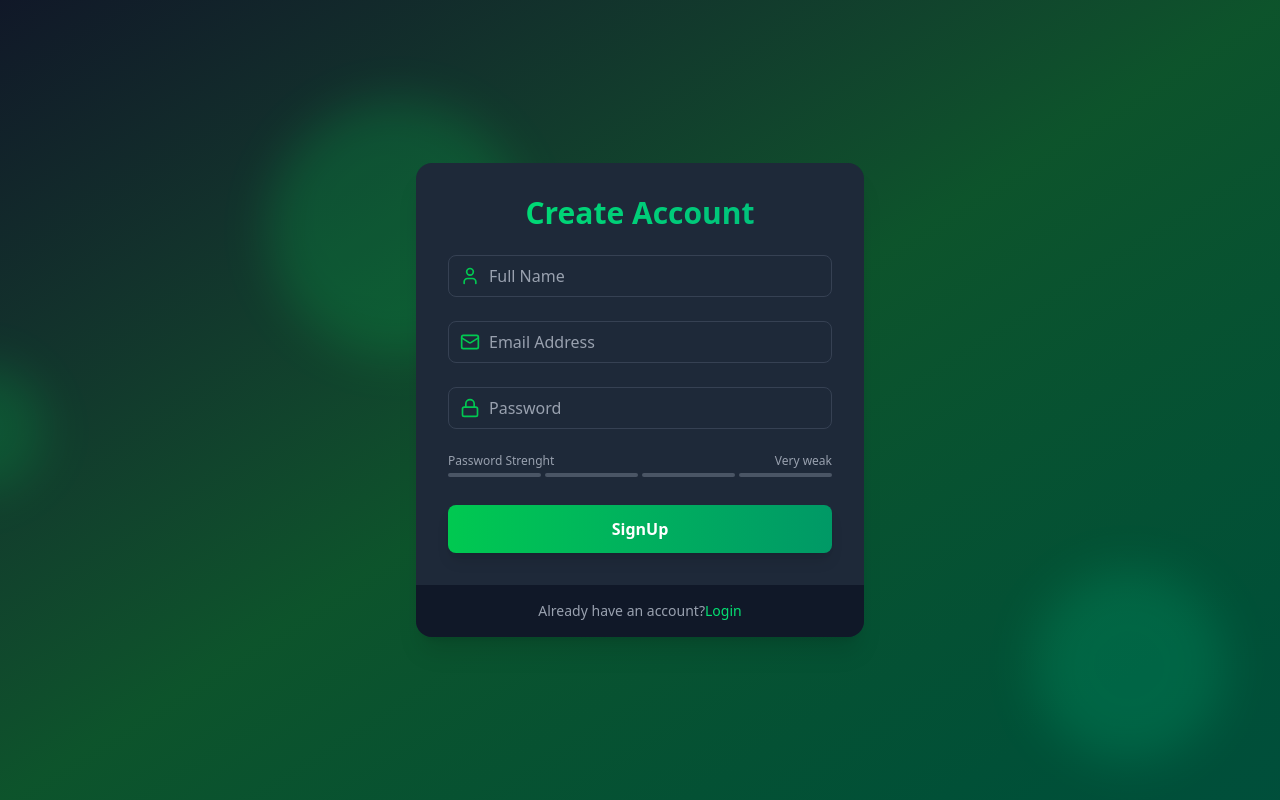
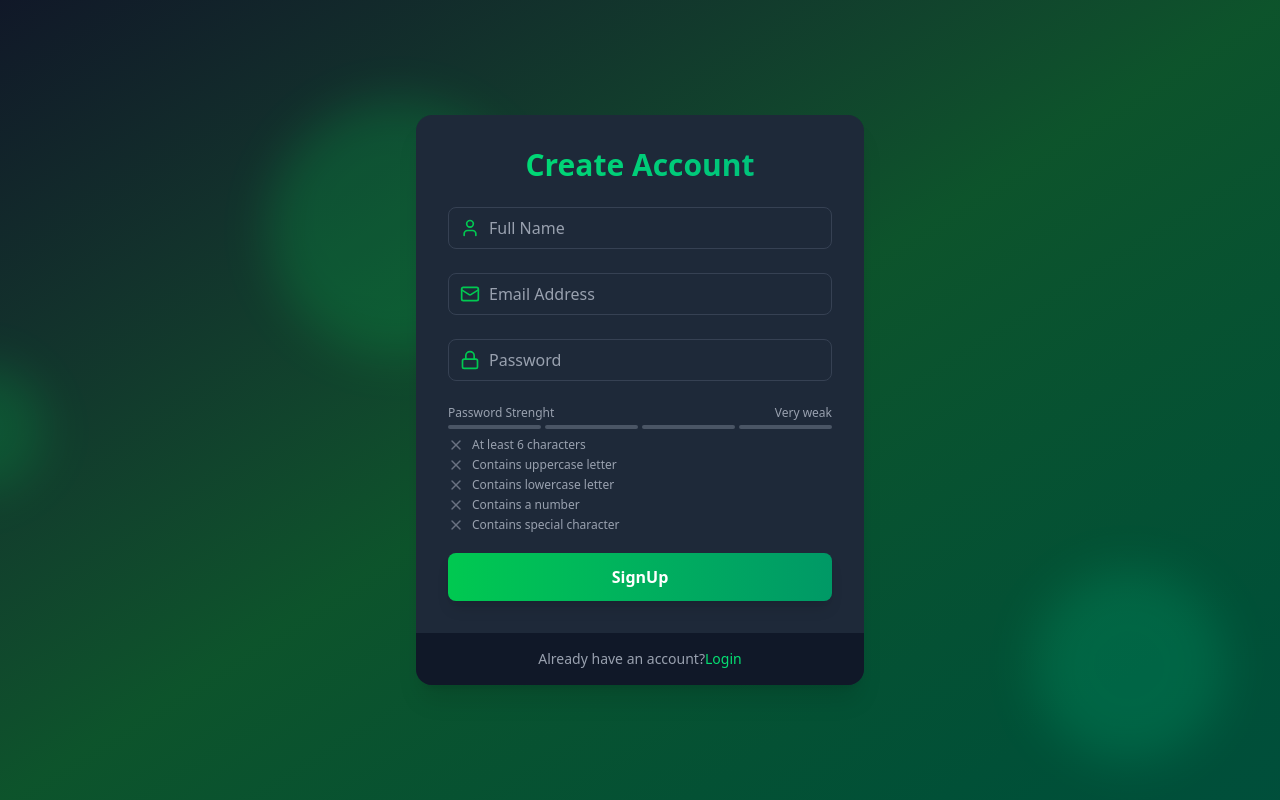
Before and after one commit to fernandomesa2000/MERN-AUTH, a React app in the folder frontend/: page /signup in a window 1280 px wide. Built offline with nearby package versions, Linux system fonts and the light colour scheme; the HTML template or start-up script is replaced by a standard one.

Commit message:
passwordstrengthmeter

```diff
--- a/frontend/src/components/PasswordStrenghtMeter.jsx
+++ b/frontend/src/components/PasswordStrenghtMeter.jsx
@@ -12,7 +12,7 @@ const PasswordCriteria = ({ password }) => {
 
     return (
         <div className='mt-2 space-y-1'>
-            {criteria.map((item) => {
+            {criteria.map((item) => (
                 <div key={item.label} className='flex items-center text-xs'>
                     {item.met ? (
                         <Check className='size-4 text-green-500 mr-2' />
@@ -21,7 +21,7 @@ const PasswordCriteria = ({ password }) => {
                     )}
                     <span className={item.met ? 'text-green-500' : 'text-gray-400'}> {item.label}</span>
                 </div>
-            })}
+            ))}
         </div >
     )
 }
```
